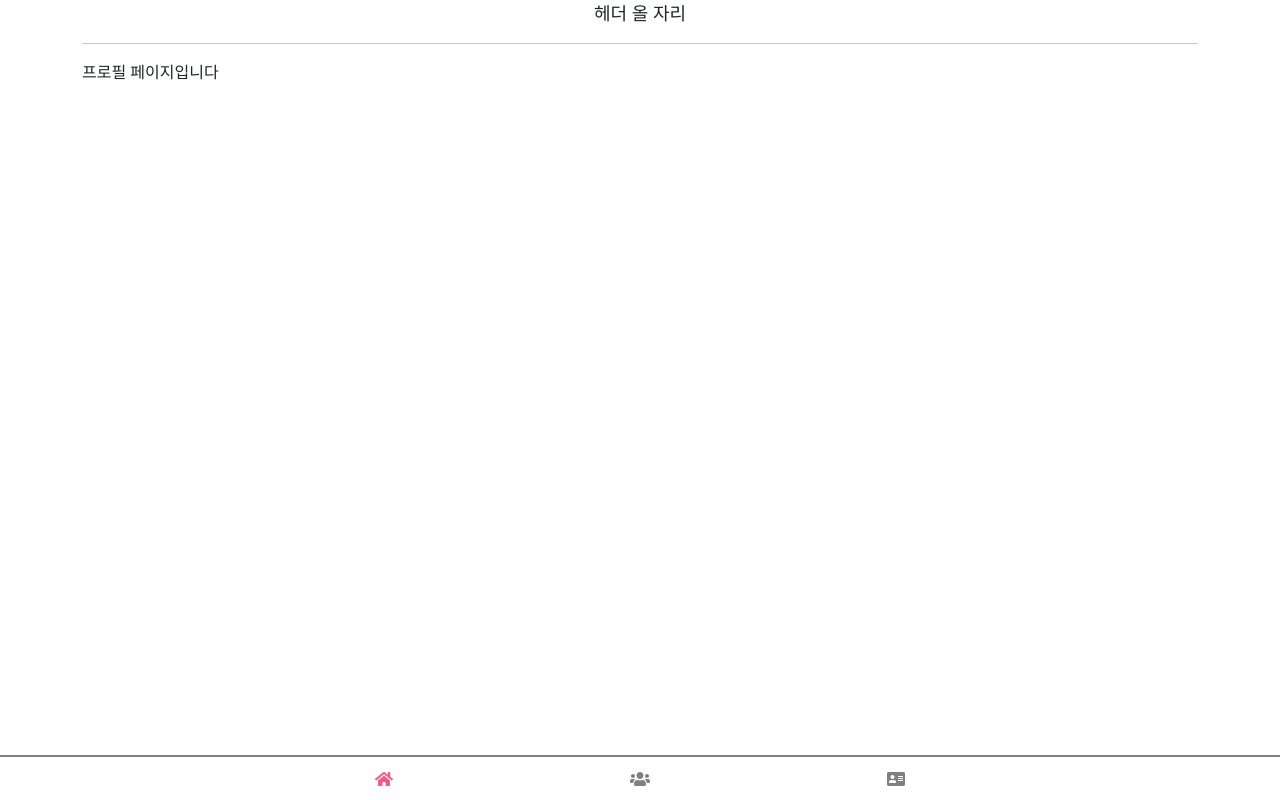
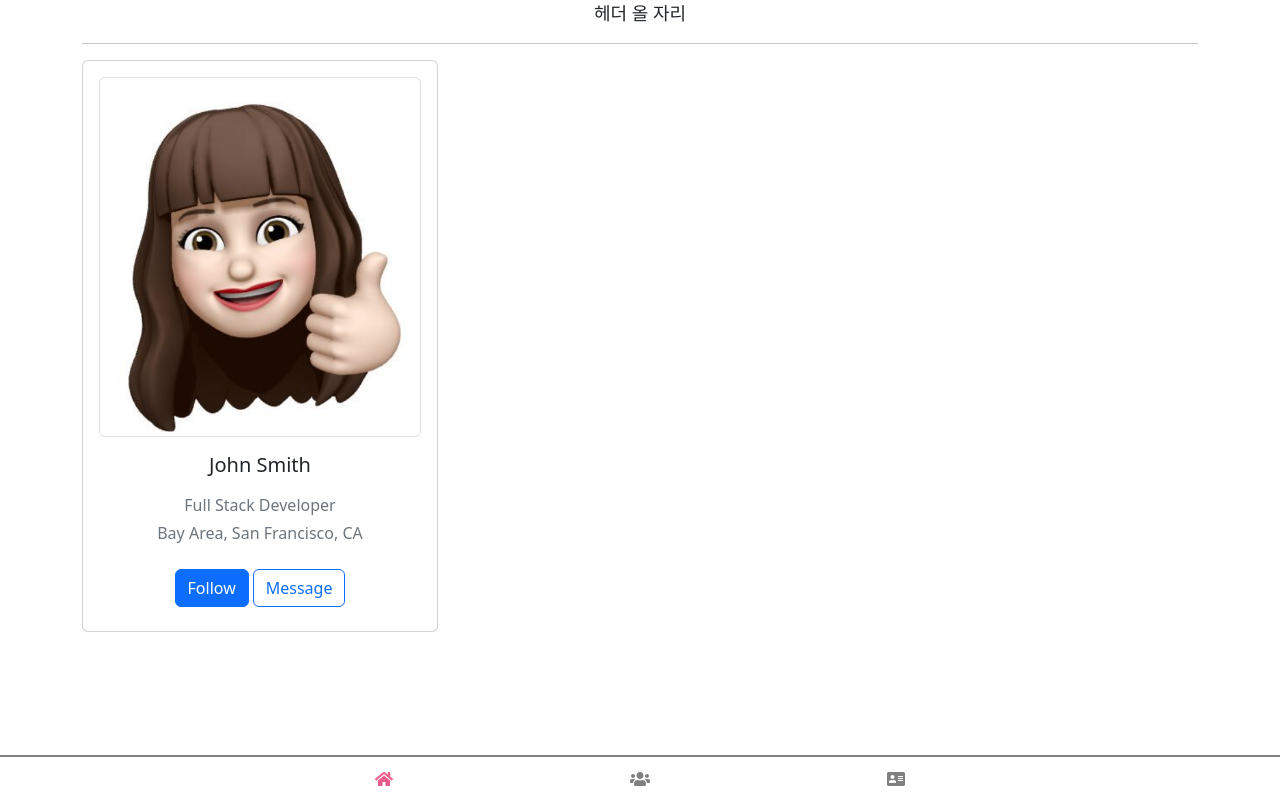
Before and after one commit to JaeWonna/instudy2, a React (Create React App) app in the folder frontend/: page /profile in a window 1280 px wide. Built offline with nearby package versions, Linux system fonts and the light colour scheme.

Commit message:
[front]feat: 프로필, mdb 라이브러리 추가

```diff
--- a/frontend/package.json
+++ b/frontend/package.json
@@ -16,6 +16,7 @@
     "bootstrap": "^5.2.3",
     "firebase": "^9.18.0",
     "http-proxy-middleware": "^2.0.6",
+    "mdb-ui-kit": "^6.2.0",
     "react": "^18.2.0",
     "react-bootstrap": "^2.7.2",
     "react-cookie": "^4.1.1",
--- a/frontend/src/pages/Profile.js
+++ b/frontend/src/pages/Profile.js
@@ -1,5 +1,28 @@
+import profile from '../img/profile.png';
+
+
 export default function Feed() {
     return (
-        <div>프로필 페이지입니다</div>
+        <>
+        {/*<div>프로필 페이지입니다</div>*/}
+
+            <div className="row">
+                <div className="col-lg-4">
+                    <div className="card mb-4">
+                        <div className="card-body text-center">
+                            <img src={profile} className="img-thumbnail" alt="..."/>
+                            {/*<img id="hz" src="../img/profile.png" alt="랜덤짤" width="304" height="228"/>*/}
+                            <h5 className="my-3">John Smith</h5>
+                            <p className="text-muted mb-1">Full Stack Developer</p>
+                            <p className="text-muted mb-4">Bay Area, San Francisco, CA</p>
+                            <div className="d-flex justify-content-center mb-2">
+                                <button type="button" className="btn btn-primary">Follow</button>
+                                <button type="button" className="btn btn-outline-primary ms-1">Message</button>
+                            </div>
+                        </div>
+                    </div>
+                </div>
+            </div>
+        </>
     );
 }
```
Also changed, not shown: frontend/src/img/profile.png (added), 1 other file (tests, documents, lock files or other folders).
